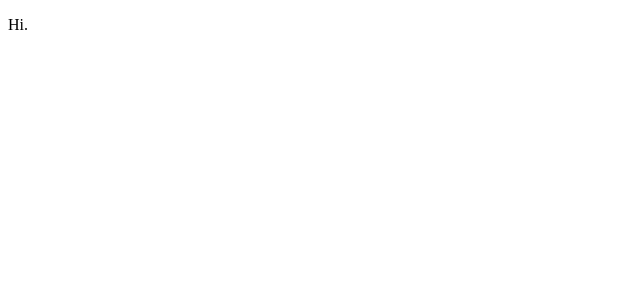
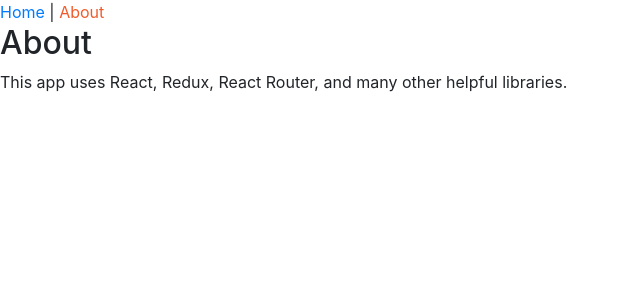
Before and after one commit to tmlima/react-redux, a React app: page /about in a window 1280 px wide. Shown: the top 300 px of the page, without its empty margins (0-640 px from the left). Built offline with nearby package versions, Linux system fonts and the light colour scheme.

Commit message:
app structure

```diff
--- /dev/null
+++ b/src/components/App.js
@@ -0,0 +1,21 @@
+import React from 'react';
+import { Route, Switch } from 'react-router-dom';
+import HomePage from './home/HomePage';
+import AboutPage from './about/AboutPage';
+import Header from './common/Header';
+import PageNotFound from './common/PageNotFound';
+
+function App() {
+    return (
+        <div clasName="container-fluid">
+            <Header />
+            <Switch>
+                <Route exact path="/" component={HomePage} />
+                <Route exact path="/about" component={AboutPage} />
+                <Route component={PageNotFound} />
+            </Switch>
+        </div>
+    );
+}
+
+export default App;
--- /dev/null
+++ b/src/components/about/AboutPage.js
@@ -0,0 +1,13 @@
+import React from "react";
+
+const AboutPage = () => (
+  <div>
+    <h2>About</h2>
+    <p>
+      This app uses React, Redux, React Router, and many other helpful
+      libraries.
+    </p>
+  </div>
+);
+
+export default AboutPage;
--- /dev/null
+++ b/src/components/common/Header.js
@@ -0,0 +1,16 @@
+import React from 'react';
+import { NavLink } from 'react-router-dom';
+
+const Header = () => {
+    const activeStyle = { color: "#F15B2A" };
+
+    return (
+        <nav>
+            <NavLink to="/" activeStyle={activeStyle} exact>Home</NavLink>
+            {" | "}
+            <NavLink to="/about" activeStyle={activeStyle} exact>About</NavLink>
+        </nav>
+    );
+}
+
+export default Header;
--- /dev/null
+++ b/src/components/common/PageNotFound.js
@@ -0,0 +1,5 @@
+import React from 'react';
+
+const PageNotFound = () => <h1>Page not found.</h1>;
+
+export default PageNotFound;
--- /dev/null
+++ b/src/components/home/HomePage.js
@@ -0,0 +1,14 @@
+import React from "react";
+import { Link } from "react-router-dom";
+
+const HomePage = () => (
+  <div className="jumbotron">
+    <h1>Pluralsight Administration</h1>
+    <p>React, Redux and React Router for ultra-responsive web apps.</p>
+    <Link to="about" className="btn btn-primary btn-lg">
+      Learn more
+    </Link>
+  </div>
+);
+
+export default HomePage;
--- /dev/null
+++ b/src/index.css
@@ -0,0 +1,8 @@
+#app {
+  max-width: 850px;
+  margin: 0 auto;
+}
+
+nav {
+  padding: 20px 0 20px 0;
+}
--- a/src/index.js
+++ b/src/index.js
@@ -1,8 +1,12 @@
 import React from "react";
 import { render } from "react-dom";
+import { BrowserRouter as Router} from "react-router-dom";
+import "bootstrap/dist/css/bootstrap.min.css";
+import App from './components/App';
 
-function Hi() {
-  return <p>Hi.</p>;
-}
-
-render(<Hi />, document.getElementById("app"));
+render(
+  <Router>
+    <App />
+  </Router>
+  , document.getElementById("app")
+);
```
